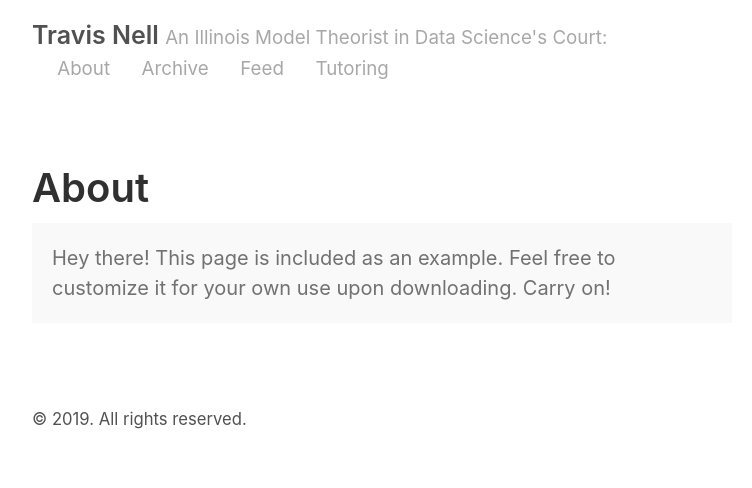
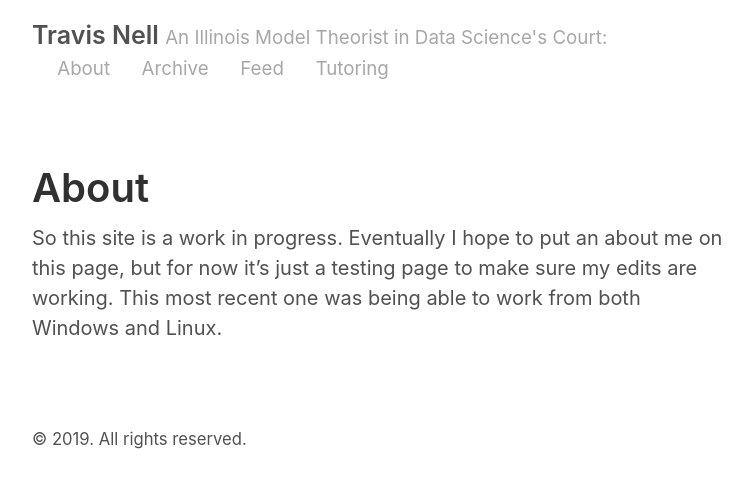
Before and after one commit to redundant/redundant.github.io, a Jekyll site: the page built from about.md, in a window 1280 px wide. Shown: the top 488 px of the page, without its empty margins (258-1010 px from the left). Built offline with Jekyll 4.4.1, drawn with Linux system fonts in a browser that asks for light colours.

Commit message:
Altered the about page to reflect how I'm using it for testing for now

```diff
--- a/about.md
+++ b/about.md
@@ -3,6 +3,4 @@ layout: page
 title: About
 ---
 
-<p class="message">
-  Hey there! This page is included as an example. Feel free to customize it for your own use upon downloading. Carry on!
-</p>
+So this site is a work in progress. Eventually I hope to put an about me on this page, but for now it's just a testing page to make sure my edits are working. This most recent one was being able to work from both Windows and Linux.
```
